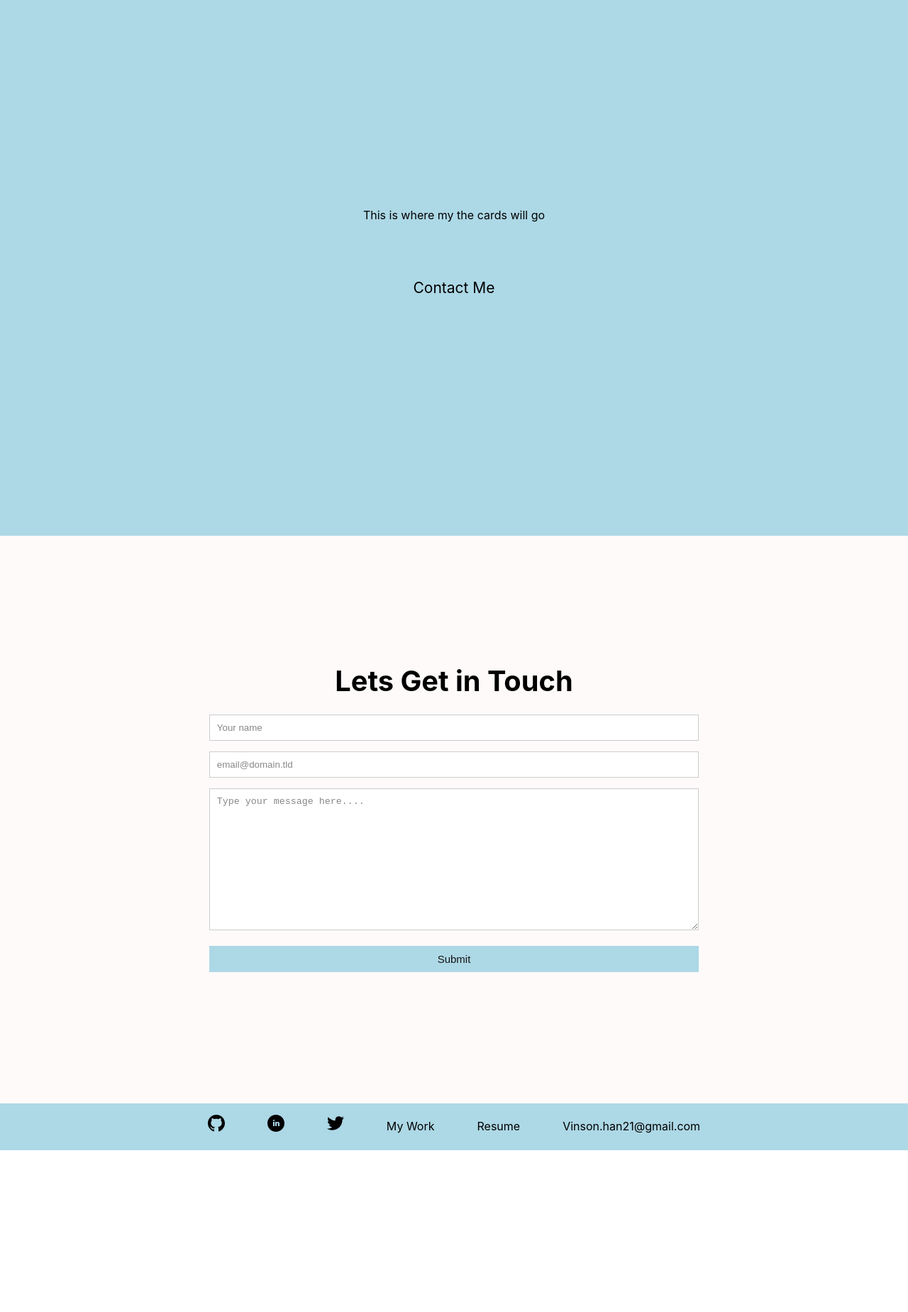
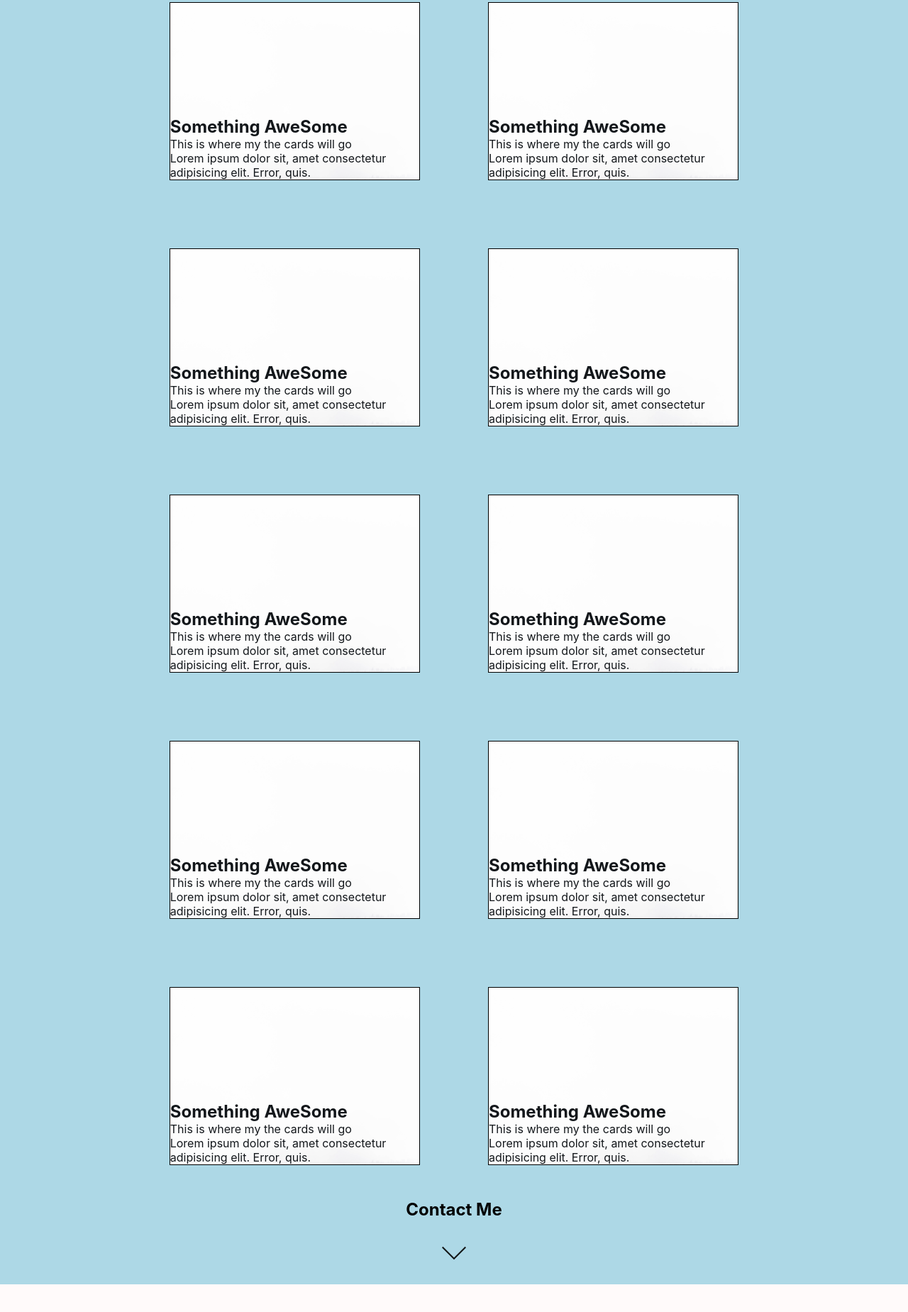
Before and after one commit to vinson-han/Portfolio, a plain HTML site: page index.html in a window 1280 px wide. Shown: the part 901-2750 px from the top of the page at 71% size. Before the commit the page ends 2522 px from the top, so only its background shows below. Drawn offline with Linux system fonts and the light colour scheme.

Commit message:
adding cards

```diff
--- a/index.html
+++ b/index.html
@@ -17,17 +17,73 @@
         <li><a href="#footer">Contact Me</li>
         <li class="Contact"><a href="mailto:Vinson.han21@gmail.com">Vinson.han21@gmail.com</a></li>
     </nav>
+
     <main>
         <section id="landing" class="container">
-            <div id="intro"><h1 > Hi 🙌, my name is Vinson.</h1></div>
-            <div id="bio"><h2> I'm a <span id="roles"><span></span></h1></div>
+            <div id="intro"><h1 > 🙌 Hi, my name is Vinson.</h1></div>
+            <div id="bio"><h2></h2><h2> <span id="roles"><span></span></h1></div>
             <div id ="scroll"><a href="#myWork"><span></span></a></div>
-            <div id ="link"><a href="#myWork"><span>Check Out My Work</span></a></div>
+            <div class ="link"><a href="#myWork"><h3><span>Check Out My Work</span></h></a></div>
         </section>
-        <section id="myWork" class="container">
-            <span> This is where my the cards will go</span>
-            <div id ="link"><a href="#footer"><span>Contact Me</span></a></div>
+        <section id="myWork" class="">
+
+
+            <div class="cards">
+                <h2 class="card-title">Something AweSome</h2>
+                <span> This is where my the cards will go</span>
+                <p class="card-body">Lorem ipsum dolor sit, amet consectetur adipisicing elit. Error, quis.</p>
+            </div>
+            <div class="cards">
+                <h2 class="card-title">Something AweSome</h2>
+                <span> This is where my the cards will go</span>
+                <p class="card-body">Lorem ipsum dolor sit, amet consectetur adipisicing elit. Error, quis.</p>
+            </div>
+            <div class="cards">
+                <h2 class="card-title">Something AweSome</h2>
+                <span> This is where my the cards will go</span>
+                <p class="card-body">Lorem ipsum dolor sit, amet consectetur adipisicing elit. Error, quis.</p>
+            </div>
+            <div class="cards">
+                <h2 class="card-title">Something AweSome</h2>
+                <span> This is where my the cards will go</span>
+                <p class="card-body">Lorem ipsum dolor sit, amet consectetur adipisicing elit. Error, quis.</p>
+            </div>
+            <div class="cards">
+                <h2 class="card-title">Something AweSome</h2>
+                <span> This is where my the cards will go</span>
+                <p class="card-body">Lorem ipsum dolor sit, amet consectetur adipisicing elit. Error, quis.</p>
+            </div>
+            <div class="cards">
+                <h2 class="card-title">Something AweSome</h2>
+                <span> This is where my the cards will go</span>
+                <p class="card-body">Lorem ipsum dolor sit, amet consectetur adipisicing elit. Error, quis.</p>
+            </div>
+            <div class="cards">
+                <h2 class="card-title">Something AweSome</h2>
+                <span> This is where my the cards will go</span>
+                <p class="card-body">Lorem ipsum dolor sit, amet consectetur adipisicing elit. Error, quis.</p>
+            </div>
+            <div class="cards">
+                <h2 class="card-title">Something AweSome</h2>
+                <span> This is where my the cards will go</span>
+                <p class="card-body">Lorem ipsum dolor sit, amet consectetur adipisicing elit. Error, quis.</p>
+            </div>
+            <div class="cards">
+                <h2 class="card-title">Something AweSome</h2>
+                <span> This is where my the cards will go</span>
+                <p class="card-body">Lorem ipsum dolor sit, amet consectetur adipisicing elit. Error, quis.</p>
+            </div>
+            <div class="cards">
+                <h2 class="card-title">Something AweSome</h2>
+                <span> This is where my the cards will go</span>
+                <p class="card-body">Lorem ipsum dolor sit, amet consectetur adipisicing elit. Error, quis.</p>
+            </div>
+
+
         </section>
+        <div id ="link_two">
+           <a href="#footer"><span></span><h2>Contact Me</h2></a>
+        </div>
         <section id="contact" class="container">
             <form id="" action="https://formspree.io/f/mzbyrdkg" method="post">
                       <h3>Lets Get in Touch</h3>
@@ -46,6 +102,8 @@
 
 
     </main>
+
+
     <footer id="footer" class="menu">
         <li class="github"><a href="https://github.com/vinson-han"><img src="./icon/github.svg" alt="github icon"></a></li>
         <li class="linkden"><a href="https://www.linkedin.com/in/vinson-han/"><img src="./icon/linkeden.svg" alt="twitter icon"></a></li>
--- a/script.js
+++ b/script.js
@@ -1,16 +1,33 @@
 
 let i =0,text
-text = "Full Stack Web Developer."
+text = "I'm a Full Stack Web Developer."
 
 
 function typing(){
 
     if(i < text.length){
         document.getElementById("roles").innerHTML += text.charAt(i)
-        console.log(text.charAt(i))
         i++;
         setTimeout(typing,50);
     }
 }
 
 typing();
+
+
+// function redeemShoot() {
+//     return new Promise((resolve) =>  {
+//       document.querySelector('[aria-label="Points Balance"]').click();
+//       setTimeout(() => {
+//         document.querySelector('#channel-points-reward-center-body button').click();
+//         setTimeout(() => {
+//           document.querySelector('#channel-points-reward-center-body button').click();
+//           setTimeout(() => {
+//  g
+//           }, 700);
+//         }, 300)
+//       }, 300);
+//     });
+//     }
+//     promise = redeemShoot()
+//     for (i = 0; i < 100; i += 1) { promise = promise.then(() => redeemShoot()) }
--- a/style.css
+++ b/style.css
@@ -1,19 +1,32 @@
-*{
+:root{
+    --clr-neutral-900: hsl(207,19%,9%);
+    --clr-neutral-100: hsl(0,0%,100%);
+    --clr-accent-400: hsl(142,90%,61%)
+}
+
+*,
+*::before,
+*::after{
     box-sizing: border-box;
     padding: 0;
     margin: 0;
     scroll-behavior: smooth;
 }
+
 html,body{
     height: 100%;
+    min-width: 640px;
 
     font-family: -apple-system, BlinkMacSystemFont, sans-serif;
-
 }
 
 nav{
+
+    width: 100%;
+    box-shadow: 0px 0px 14px 0px rgba(0,0,0,0.75);
     padding-top: 10px;
-    background: white;
+    background:
+    #fbfbfb;
     list-style-type: none;
     display: flex;
     justify-content: center;
@@ -21,6 +34,7 @@ nav{
     font-size: 16px;
 
 }
+
 .menu > li{
     padding: 6px 30px;
 }
@@ -40,7 +54,6 @@ nav{
     background-position: 50% 75% ;
     background-size: cover;
 
-
 }
 #scroll{
 
@@ -56,35 +69,39 @@ nav{
     font-size: 34px;
 }
 
-#link {
+.link {
     font-size: 21px;
     margin-top: 5rem;
 
+
 }
-#link a{
+.link a{
     color: black;
     text-decoration: none;
 }
-#link a:hover{
+.link a:hover{
     color: rgba(27, 27, 27, 0.705);
 }
 
 #myWork{
     background:lightblue;
+    min-height: 90vh;
+    display: flex;
+    justify-content: center;
+
+    flex-direction: row;
+    flex-wrap: wrap;
 }
-
 
 #footer{
     padding: 10px 20px;
     background: lightblue;
-
+    box-shadow: 0px 0px 14px 0px rgba(0,0,0,0.75);
     list-style-type: none;
     display: flex;
     justify-content: center;
     line-height: 2;
     font-size: 16px;
-
-
 }
 li a{
 
@@ -95,15 +112,14 @@ li a:hover{
     color: blue;
 }
 
-
 #scroll a span {
 
-    position: absolute;
+    position:absolute;
     left: 0;
     right: 0;
-
     margin-left: auto;
     margin-right: auto;
+
     width: 24px;
     height: 24px;
     border-left: 2px solid black;
@@ -145,6 +161,9 @@ li a:hover{
     background: hsl(0, 100%, 99%);
     justify-content: center;
     align-items: center;
+    background-image: url("./img/newsletter.png");
+    background-repeat: no-repeat;
+    background-position: center right;
   }
   #contact h3{
       margin-bottom: 13px;
@@ -209,3 +228,92 @@ li a:hover{
   :-ms-input-placeholder {
     color: #888;
   }
+
+
+/* =================================
+  Media Queries
+==================================== */
+
+
+
+
+@media (max-width: 900px){
+
+
+	nav {
+		display: flex;
+        font-size: 24px;
+
+	}
+	.menu {
+		flex-direction: column;
+		align-items: center;
+	}
+    #scroll a span{
+        right: auto;
+        left: auto;
+        margin-right: auto;
+        margin-left: auto;
+        line-height: 2;
+    }
+    #contact{
+        background-image: none;
+    }
+
+
+
+}
+
+
+
+
+/* =================================
+  Cards
+==================================== */
+
+#link_two {
+
+    text-align: center;
+    background-color: lightblue;
+    min-height: 15vh;
+
+}
+
+#link_two > a span {
+    position: absolute;
+
+    margin-top: 40px;
+    left: 0;
+    right: 0;
+    margin-left: auto;
+    margin-right: auto;
+    width: 24px;
+    height: 24px;
+    border-left: 2px solid black;
+    border-bottom: 2px solid black;
+    animation: sdb05 1.5s infinite;
+}
+
+#link_two  a {
+    text-decoration: none;
+    color: black;
+}
+#link_two  a:hover {
+    text-decoration: none;
+    color: rgba(27, 27, 27, 0.705);
+}
+
+
+.cards{
+    align-self: center;
+    margin: 48px 48px;
+    border: 1px solid black;
+    background-image: url("./img/background.jpg");
+    background-size: cover;
+    color: var(--clr-neutral-900);
+
+    padding: 10rem 0 0;
+    max-width: 35ch;
+    /* ch unit relative to the width of 0 character*/
+
+}
```
Also changed, not shown: img/newsletter.png (added).
